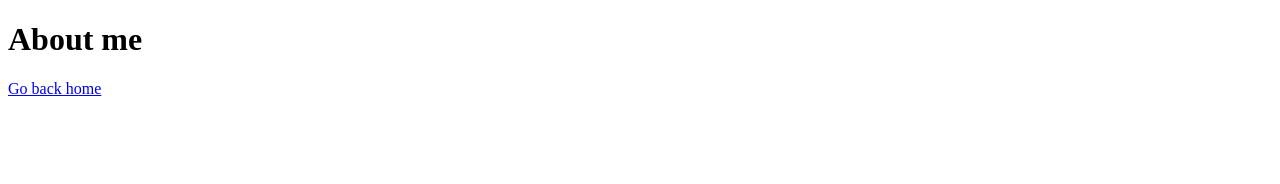
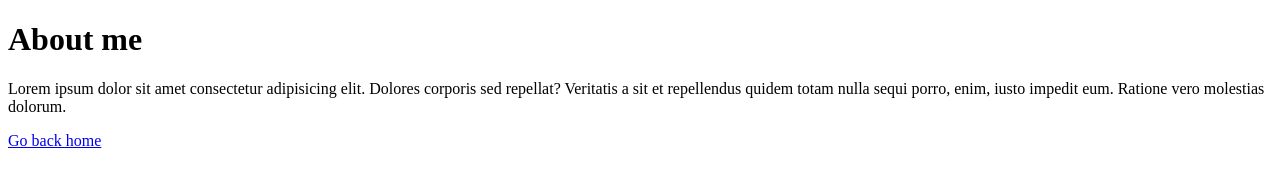
Before and after one commit to GiedreSavickiene/1-intro, a plain HTML site: page about.html in a window 1280 px wide. Drawn offline with Linux system fonts and the light colour scheme.

Commit message:
About page paragraph

```diff
--- a/about.html
+++ b/about.html
@@ -8,6 +8,7 @@
 </head>
 <body>
     <h1> About me</h1>
+    <p>Lorem ipsum dolor sit amet consectetur adipisicing elit. Dolores corporis sed repellat? Veritatis a sit et repellendus quidem totam nulla sequi porro, enim, iusto impedit eum. Ratione vero molestias dolorum.</p>
     <a href="../">Go back home</a>
 </body>
 </html>
```
